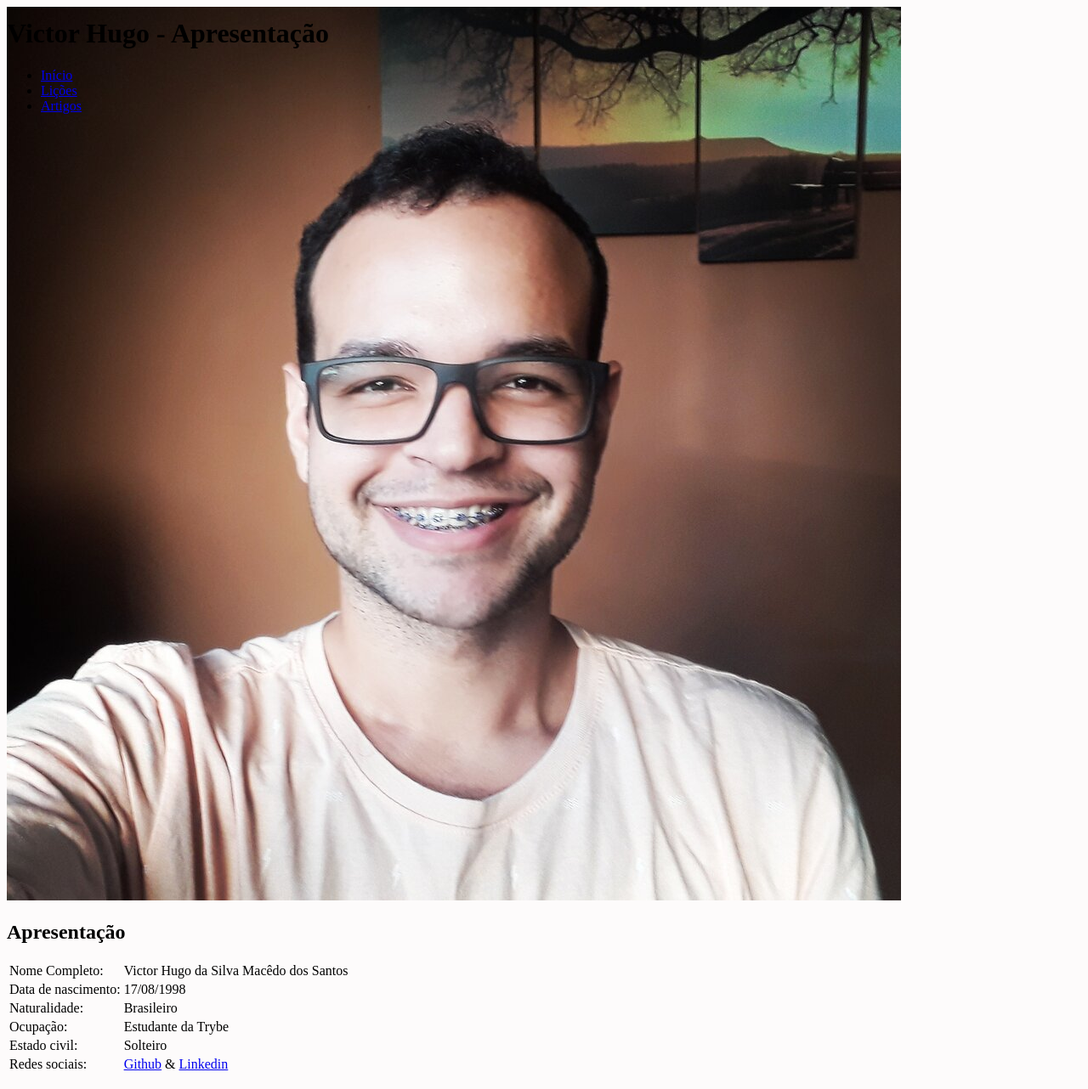
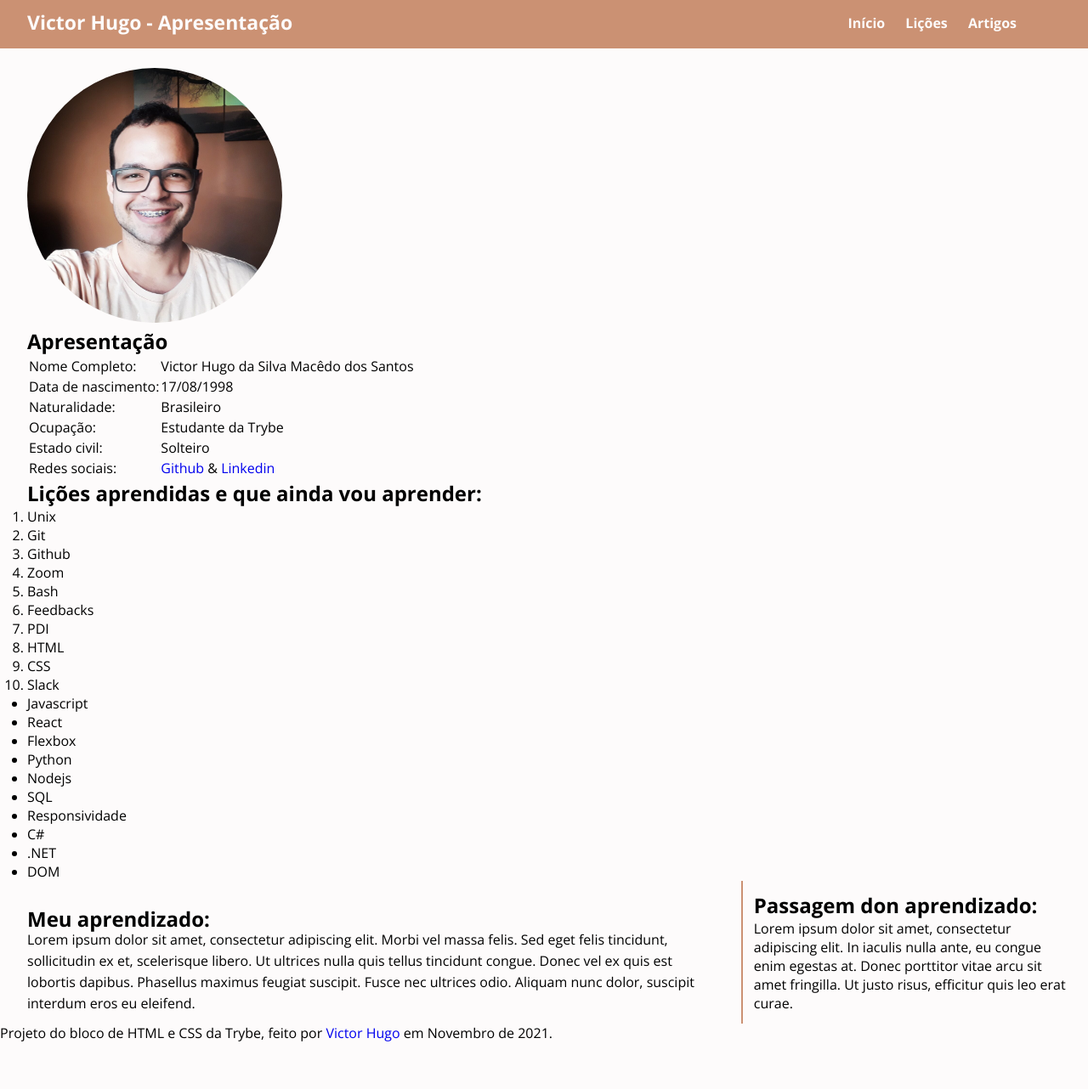
Before and after one commit to victorhsms/lessons-learned, a website: page index.html in a window 1280 px wide. Shown: the top 1282 px of the page at 85% size. After the commit the page ends 1227 px from the top, so only its background shows below. Drawn offline with nearby package versions, Linux system fonts and the light colour scheme.

Commit message:
Todos os requisitos estao feitos. Falta terminar a estilizaçao!

```diff
--- a/index.html
+++ b/index.html
@@ -4,6 +4,9 @@
   <meta charset="UTF-8">
   <meta http-equiv="X-UA-Compatible" content="IE=edge">
   <meta name="viewport" content="width=device-width, initial-scale=1.0">
+  <link rel="preconnect" href="https://fonts.googleapis.com">
+  <link rel="preconnect" href="https://fonts.gstatic.com" crossorigin>
+  <link href="https://fonts.googleapis.com/css2?family=Open+Sans:wght@400;700&display=swap" rel="stylesheet">
   <link rel="stylesheet" href="style.css">
   <title>Apresentação</title>
 </head>
@@ -77,12 +80,12 @@
       </ul>
     </section>
     <section id="artigos">
-      <article>
+      <article class="lado-esquerdo">
         <h2>Meu aprendizado:</h2>
         <p>Lorem ipsum dolor sit amet, consectetur adipiscing elit. Morbi vel massa felis. Sed eget felis tincidunt, sollicitudin ex et, scelerisque libero. Ut ultrices nulla quis tellus tincidunt congue. Donec vel ex quis est lobortis dapibus. Phasellus maximus feugiat suscipit. Fusce nec ultrices odio. Aliquam nunc dolor, suscipit interdum eros eu eleifend.</p>
       </article>
-      <aside>
-        <h2>Passagem sobre meu aprendizado:</h2>
+      <aside class="lado-direito">
+        <h2>Passagem don aprendizado:</h2>
         <p>Lorem ipsum dolor sit amet, consectetur adipiscing elit. In iaculis nulla ante, eu congue enim egestas at. Donec porttitor vitae arcu sit amet fringilla. Ut justo risus, efficitur quis leo erat curae.</p>
       </aside>
     </section>
--- a/style.css
+++ b/style.css
@@ -1,8 +1,72 @@
+* {
+  padding: 0px;
+  margin: 0px;
+  text-decoration: none;
+}
+
 body {
   background-color: rgb(253, 251, 251);
+  font-family: 'Open Sans', sans-serif;
 }
 
 #cabecalho {
   position: fixed;
   top: 0;
+  background-color: #CB9173;
+  width: 100%;
+  padding: 10px 0;
 }
+
+#titulo {
+  display: inline-block;
+  margin-left: 2.5%;
+  margin-bottom: 5px;
+  font-size: 23px;
+  color: #FDFBFB;
+}
+
+nav {
+  float: right;
+  margin-right: 5%;
+}
+
+nav li {
+  display: inline-block;
+  margin-right: 20px;
+  margin-top: 6px;
+  font-weight: 700;
+}
+
+nav li a {
+  color: #FDFBFB;
+}
+
+main {
+  margin-left: 2.5%;
+}
+
+#inicio {
+  margin-top: 80px;
+}
+
+#minha_foto {
+  border-radius: 100%;
+  width: 300px;
+  display: inline-block;
+}
+
+
+
+.lado-esquerdo {
+  display: inline-block;
+  width: 65%;
+  line-height: 25px;
+}
+
+.lado-direito {
+  display: inline-block;
+  width: 30%;
+  margin-left: 2%;
+  padding: 1%;
+  border-left: 2px solid #CB9173;
+}
```
